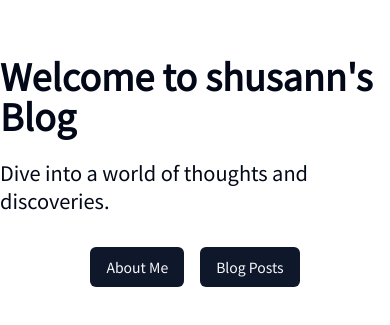
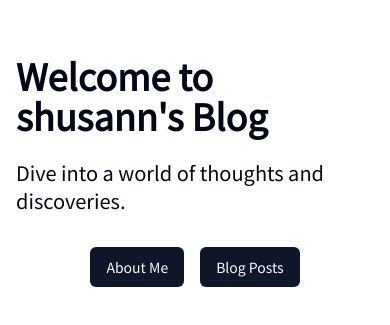
Before and after one commit to shusann01116/blog, a Next.js app: page / in a window 390 px wide. Shown: the part 251-576 px from the top of the page. Built offline with nearby package versions, Linux system fonts and the light colour scheme.

Commit message:
Give margine for mobile

```diff
--- a/src/components/home.tsx
+++ b/src/components/home.tsx
@@ -13,7 +13,7 @@ export function Home() {
   };
 
   return (
-    <div className="flex flex-col grow items-center justify-center h-screen">
+    <div className="flex flex-col grow items-center justify-center h-screen mx-4">
       <h1 className="text-4xl font-bold mb-6">Welcome to shusann's Blog</h1>
       <p className="text-xl mb-8">
         Dive into a world of thoughts and discoveries.
```
